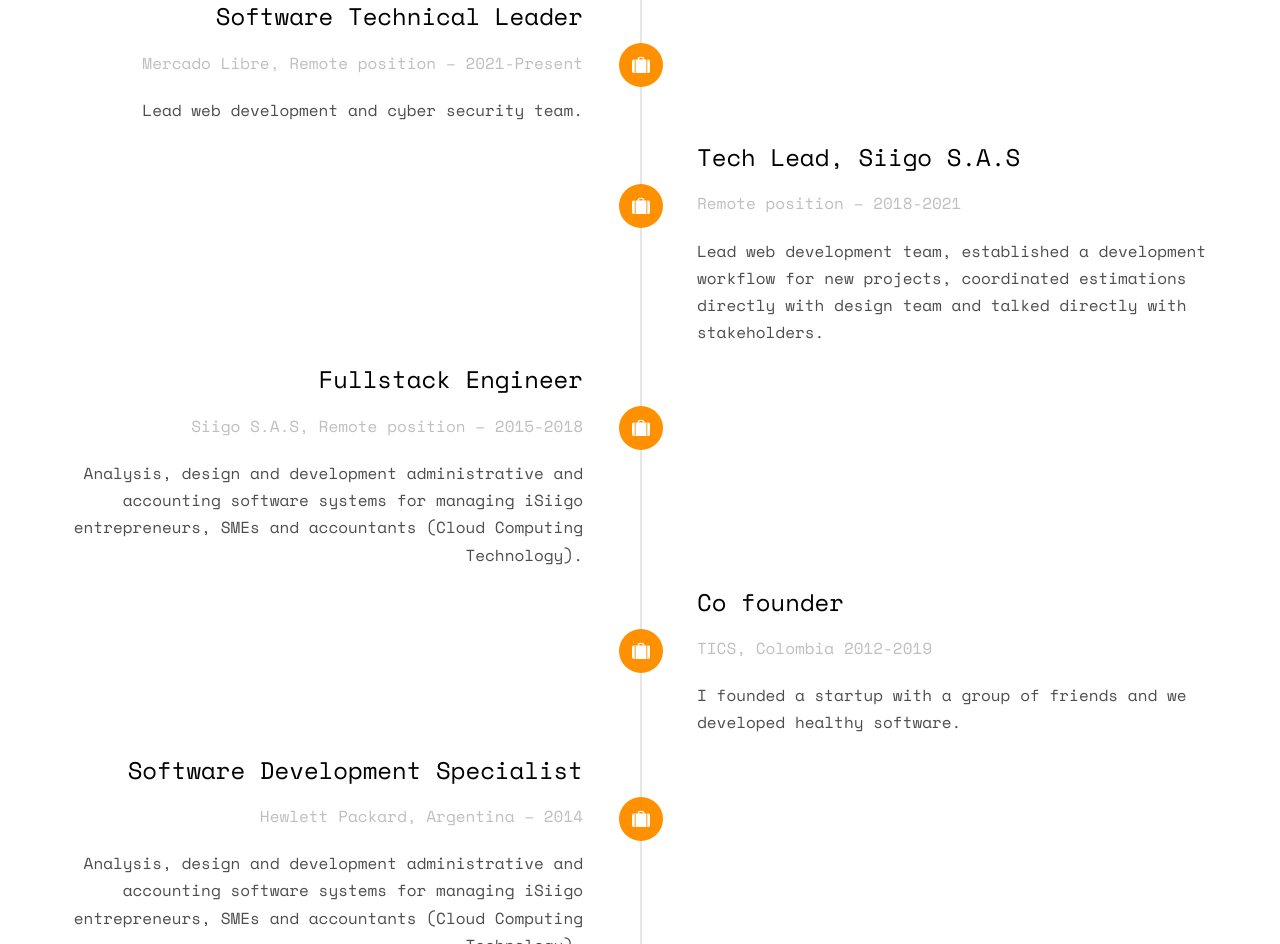
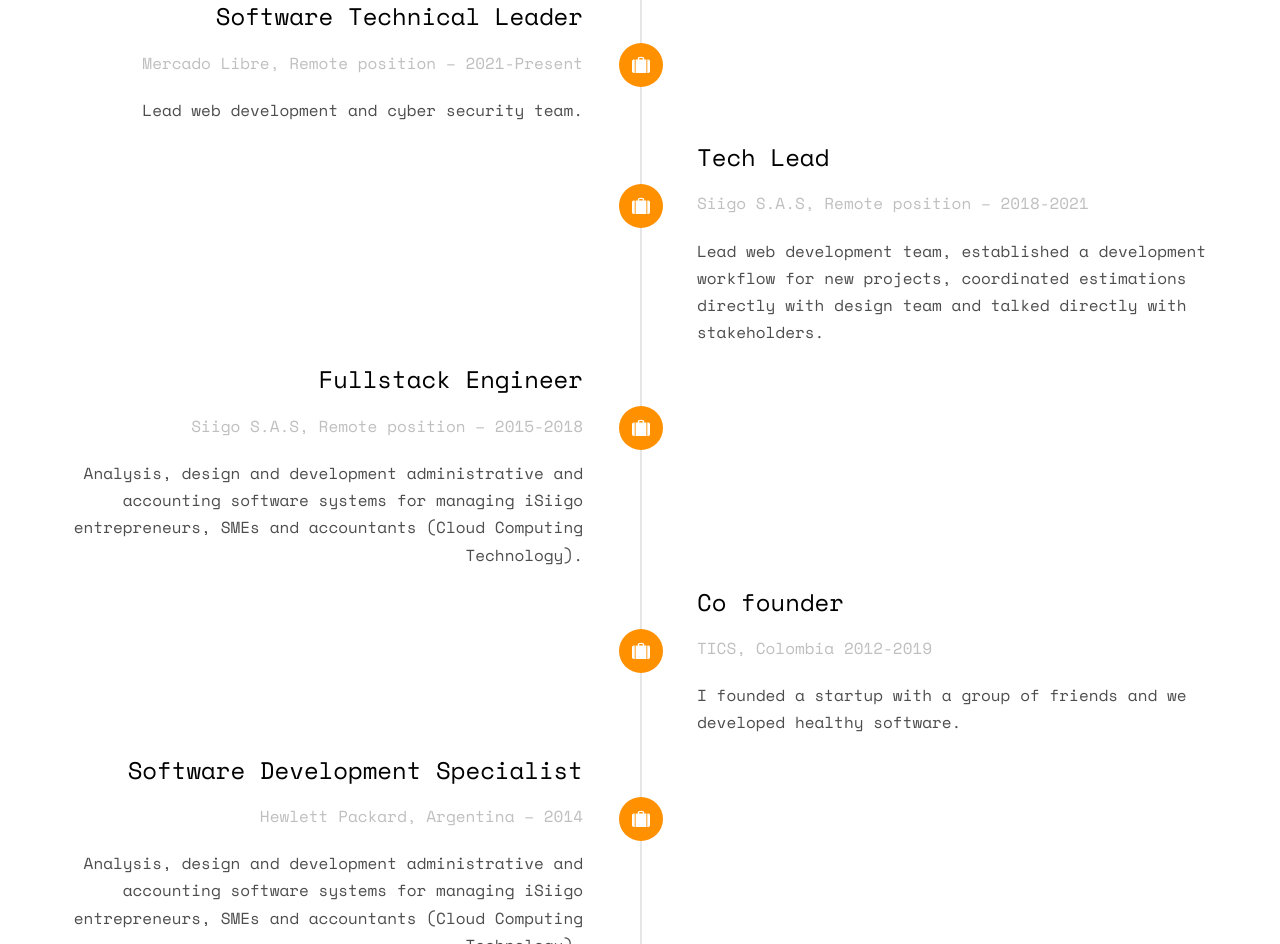
Before and after one commit to camilogruiz/portfolio, a website: page public/index.html in a window 1280 px wide. Shown: the part 1889-2833 px from the top of the page. Drawn offline with nearby package versions, Linux system fonts and the light colour scheme; some packages are replaced by stand-ins of ours; no server answers; files whose address does not match are found by name.

Commit message:
Portfolio

```diff
--- a/public/index.html
+++ b/public/index.html
@@ -177,8 +177,8 @@
 							<div class="timeline-badge"><i class="icon-suitcase"></i></div>
 							<div class="timeline-panel">
 								<div class="timeline-heading">
-									<h3 class="timeline-title">Tech Lead, Siigo S.A.S</h3>
-									<span class="company">Remote position – 2018-2021</span>
+									<h3 class="timeline-title">Tech Lead</h3>
+									<span class="company">Siigo S.A.S, Remote position – 2018-2021</span>
 								</div>
 								<div class="timeline-body">
 									<p>Lead web development team, established a development workflow for new projects, coordinated estimations directly with design team and talked directly with stakeholders.</p>
```
Also changed, not shown: 1 other file.
